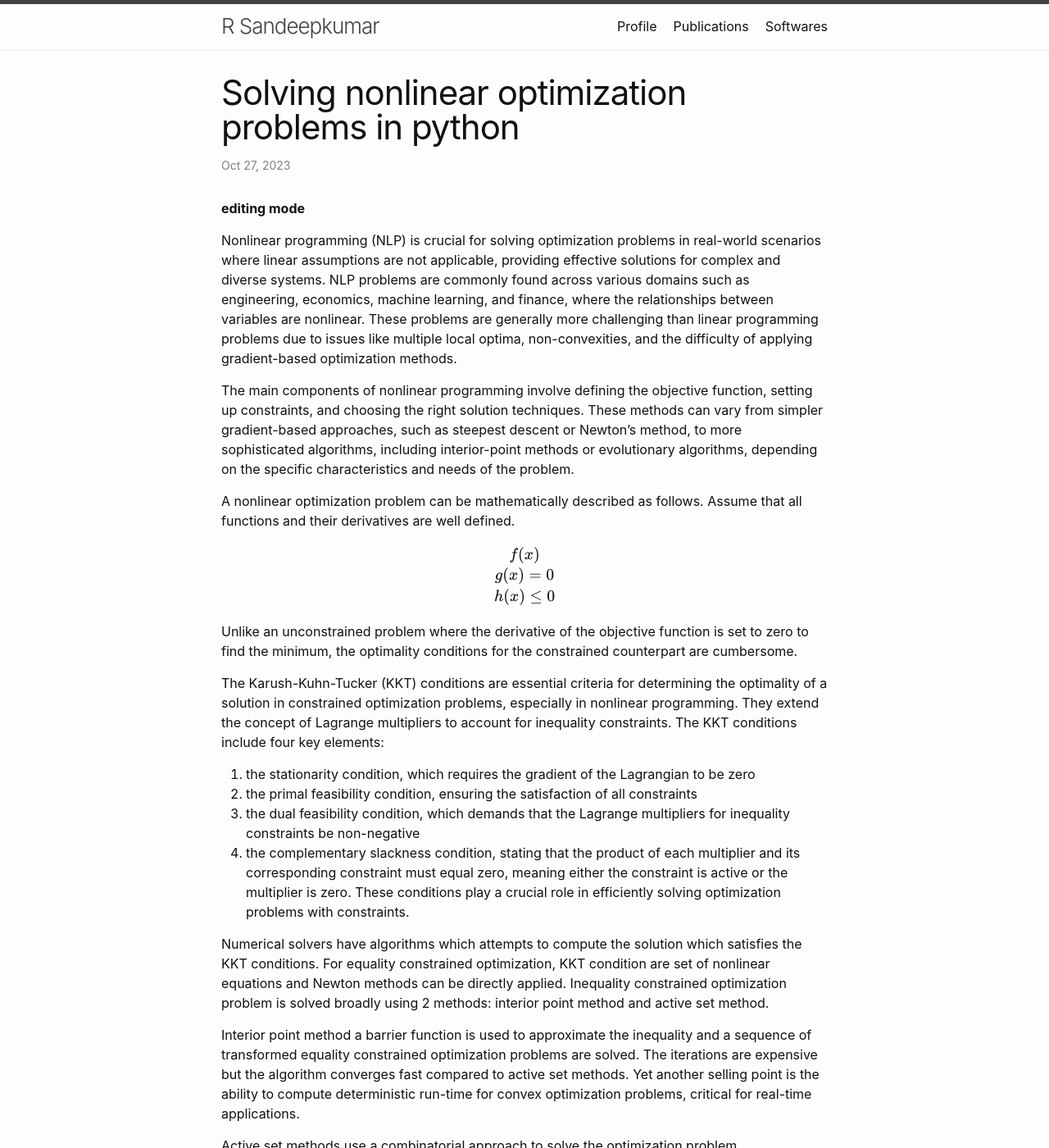
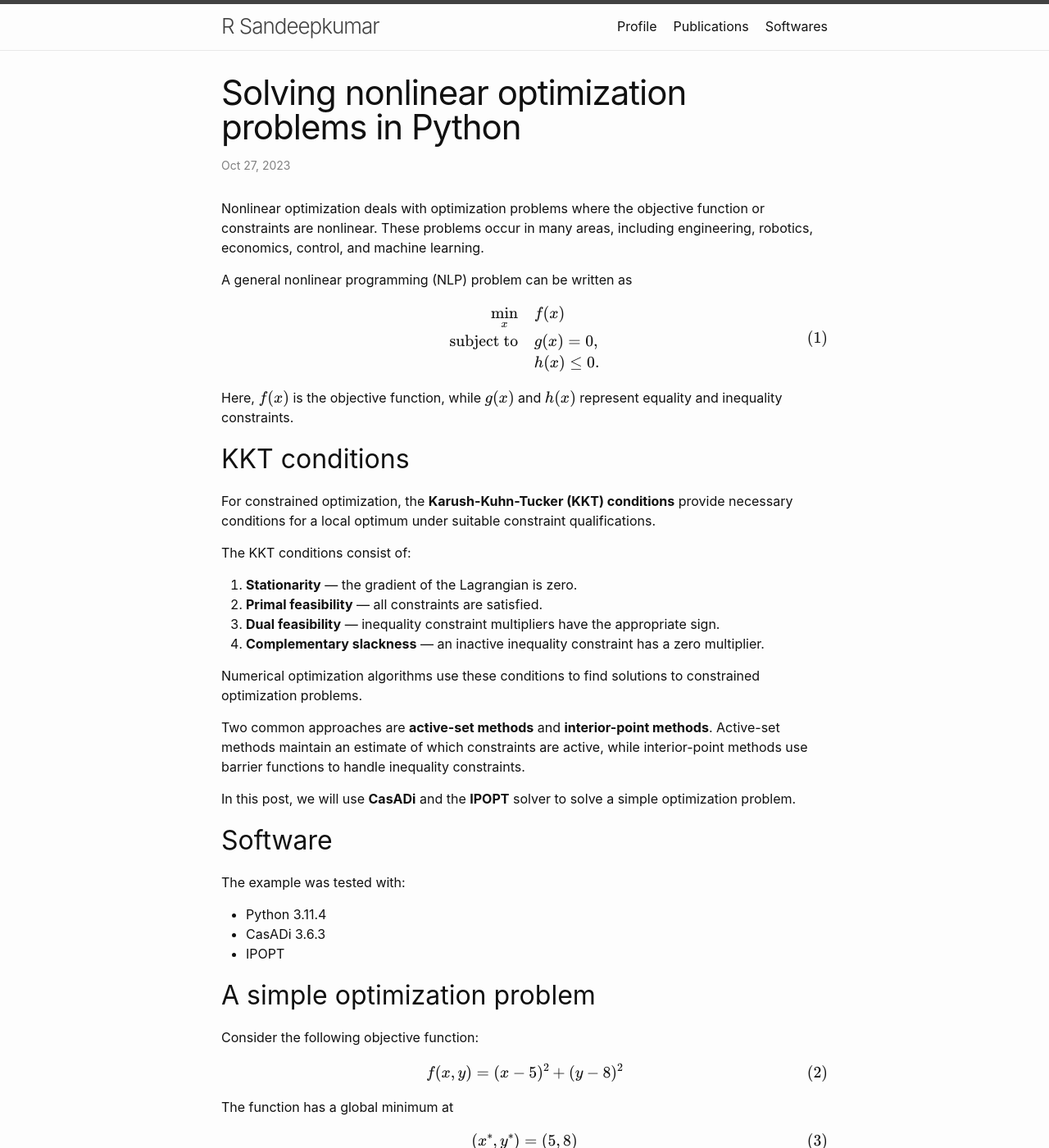
Before and after one commit to sandeep026/sandeep026.github.io, a Jekyll site: the page built from _posts/2023-10-28-p1.markdown, in a window 1280 px wide and 1400 px high. Shown: the whole window at 82% size. Built offline with Jekyll 4.4.1, drawn with Linux system fonts in a browser that asks for light colours; formulas are drawn with MathJax 3; some of the changed text lies outside the part shown.

Commit message:
Update 2023-10-28-p1.markdown

````diff
--- a/_posts/2023-10-28-p1.markdown
+++ b/_posts/2023-10-28-p1.markdown
@@ -1,137 +1,79 @@
 ---
 layout: post
-title:  "Solving nonlinear optimization problems in python"
-date:   2023-10-27 23:51:22 +0530
+title: "Solving nonlinear optimization problems in Python"
+date: 2023-10-27 23:51:22 +0530
 categories: casadi
 ---
 
-**editing mode**
+Nonlinear optimization deals with optimization problems where the objective function or constraints are nonlinear. These problems occur in many areas, including engineering, robotics, economics, control, and machine learning.
 
-Nonlinear programming (NLP) is crucial for solving optimization problems in
-real-world scenarios where linear assumptions are not applicable, providing
-effective solutions for complex and diverse systems. NLP problems are commonly
-found across various domains such as engineering, economics, machine learning,
-and finance, where the relationships between variables are nonlinear. These problems
-are generally more challenging than linear programming problems due to issues like multiple
-local optima, non-convexities, and the difficulty of applying gradient-based optimization methods.
-
-The main components of nonlinear programming involve defining the objective function,
-setting up constraints, and choosing the right solution techniques. These methods can
-vary from simpler gradient-based approaches, such as steepest descent or Newton's method,
-to more sophisticated algorithms, including interior-point methods or evolutionary algorithms,
-depending on the specific characteristics and needs of the problem.
-
-A nonlinear optimization problem can be mathematically described as follows. Assume that all functions and their derivatives are well defined.
+A general nonlinear programming (NLP) problem can be written as
 
 $$
-\begin{gather*}
-f(x)\\
-g(x)= 0\\
-h(x)\leq 0
-\end{gather*}
+\begin{aligned}
+\min_x \quad & f(x) \\
+\text{subject to} \quad & g(x) = 0, \\
+& h(x) \leq 0.
+\end{aligned}
 $$
 
-Unlike an unconstrained problem where the derivative of the objective function is set to zero to find the minimum, the optimality conditions for the constrained counterpart are cumbersome.
+Here, $f(x)$ is the objective function, while $g(x)$ and $h(x)$ represent equality and inequality constraints.
 
-The Karush-Kuhn-Tucker (KKT) conditions are essential criteria for determining the optimality of a solution in constrained optimization problems, especially in nonlinear programming. They extend the concept of Lagrange multipliers to account for inequality constraints. The KKT conditions include four key elements:
+## KKT conditions
 
-1. the stationarity condition, which requires the gradient of the Lagrangian to be zero
-2. the primal feasibility condition, ensuring the satisfaction of all constraints
-3. the dual feasibility condition, which demands that the Lagrange multipliers for inequality constraints be non-negative
-4. the complementary slackness condition, stating that the product of each multiplier and its corresponding constraint must equal zero, meaning either the constraint is active or the multiplier is zero. These conditions play a crucial role in efficiently solving optimization problems with constraints.
+For constrained optimization, the **Karush-Kuhn-Tucker (KKT) conditions** provide necessary conditions for a local optimum under suitable constraint qualifications.
 
-Numerical solvers have algorithms which attempts to compute the solution which satisfies the KKT conditions. For equality constrained optimization,
-KKT condition are set of nonlinear equations and Newton methods can be directly applied. Inequality constrained optimization problem is solved broadly using 2 methods: interior point method and active set method.
+The KKT conditions consist of:
 
-Interior point method a barrier function is used to approximate the inequality and a sequence of transformed equality constrained optimization problems are solved. The iterations are expensive but the algorithm converges fast compared to active set methods. Yet another selling point is the ability to compute deterministic run-time for convex optimization problems, critical for real-time applications.
+1. **Stationarity** — the gradient of the Lagrangian is zero.
+2. **Primal feasibility** — all constraints are satisfied.
+3. **Dual feasibility** — inequality constraint multipliers have the appropriate sign.
+4. **Complementary slackness** — an inactive inequality constraint has a zero multiplier.
 
-Active set methods use a combinatorial approach to solve the optimization problem.
+Numerical optimization algorithms use these conditions to find solutions to constrained optimization problems.
 
-For small and large problems, active set and interior-point method is generally preferred.
+Two common approaches are **active-set methods** and **interior-point methods**. Active-set methods maintain an estimate of which constraints are active, while interior-point methods use barrier functions to handle inequality constraints.
 
+In this post, we will use **CasADi** and the **IPOPT** solver to solve a simple optimization problem.
 
-Software used
-- python 3.11.4
-- casadi 3.6.3
+## Software
 
-Consider the function given below, which has a global minimum at $(5,8)$ and the
-minimum value is 0.
+The example was tested with:
 
-$f(x)=(x-5^2)+(y-8)^2$
+- Python 3.11.4
+- CasADi 3.6.3
+- IPOPT
 
+## A simple optimization problem
 
+Consider the following objective function:
 
+$$
+f(x,y) = (x-5)^2 + (y-8)^2
+$$
 
-Its worth noting the following features of the Opti class.
+The function has a global minimum at
 
-1. A modelling language for solving nonlinear optimization problem
-2. Interface to several solvers
-3. JIT evaluation
+$$
+(x^*,y^*) = (5,8)
+$$
+
+and the minimum objective value is
+
+$$
+f(x^*,y^*) = 0.
+$$
+
+Although this is a simple convex quadratic problem, it provides a good introduction to CasADi's `Opti` interface.
+
+## Solving the problem with CasADi
+
+First, create an `Opti` object and define the decision variables:
 
 ```python
 import casadi as cs
-p=cs.Opti()
-w=p.variables(1,2)
-x=w[0]
-y=w[1]
-obj=(x-5)**2+(y-8)**2
-p.minimize(obj)
-p.solver('ipopt')
-sol=p.solve()
-print('x*: ',sol.value(x),'x*: ',sol.value(x))
-```
-```
-******************************************************************************
-This program contains Ipopt, a library for large-scale nonlinear optimization.
- Ipopt is released as open source code under the Eclipse Public License (EPL).
-         For more information visit https://github.com/coin-or/Ipopt
-******************************************************************************
 
-This is Ipopt version 3.14.11, running with linear solver MUMPS 5.4.1.
+opti = cs.Opti()
 
-Number of nonzeros in equality constraint Jacobian...:        0
-Number of nonzeros in inequality constraint Jacobian.:        0
-Number of nonzeros in Lagrangian Hessian.............:        2
-
-Total number of variables............................:        2
-                     variables with only lower bounds:        0
-                variables with lower and upper bounds:        0
-                     variables with only upper bounds:        0
-Total number of equality constraints.................:        0
-Total number of inequality constraints...............:        0
-        inequality constraints with only lower bounds:        0
-   inequality constraints with lower and upper bounds:        0
-        inequality constraints with only upper bounds:        0
-
-iter    objective    inf_pr   inf_du lg(mu)  ||d||  lg(rg) alpha_du alpha_pr  ls
-   0  8.9000000e+01 0.00e+00 1.60e+01  -1.0 0.00e+00    -  0.00e+00 0.00e+00   0
-   1  0.0000000e+00 0.00e+00 0.00e+00  -1.0 8.00e+00    -  1.00e+00 1.00e+00f  1
-
-Number of Iterations....: 1
-
-                                   (scaled)                 (unscaled)
-Objective...............:   0.0000000000000000e+00    0.0000000000000000e+00
-Dual infeasibility......:   0.0000000000000000e+00    0.0000000000000000e+00
-Constraint violation....:   0.0000000000000000e+00    0.0000000000000000e+00
-Variable bound violation:   0.0000000000000000e+00    0.0000000000000000e+00
-Complementarity.........:   0.0000000000000000e+00    0.0000000000000000e+00
-Overall NLP error.......:   0.0000000000000000e+00    0.0000000000000000e+00
-
-
-Number of objective function evaluations             = 2
-Number of objective gradient evaluations             = 2
-Number of equality constraint evaluations            = 0
-Number of inequality constraint evaluations          = 0
-Number of equality constraint Jacobian evaluations   = 0
-Number of inequality constraint Jacobian evaluations = 0
-Number of Lagrangian Hessian evaluations             = 1
-Total seconds in IPOPT                               = 0.023
-
-EXIT: Optimal Solution Found.
-      solver  :   t_proc      (avg)   t_wall      (avg)    n_eval
-       nlp_f  |        0 (       0)  10.00us (  5.00us)         2
-  nlp_grad_f  |        0 (       0) 290.00us ( 96.67us)         3
-  nlp_hess_l  |        0 (       0)   6.00us (  6.00us)         1
-       total  |  40.00ms ( 40.00ms)  31.65ms ( 31.65ms)         1
-x*:  5.0 x*:  5.0
-```
+x = opti.variable()
+y = opti.variable()
````
